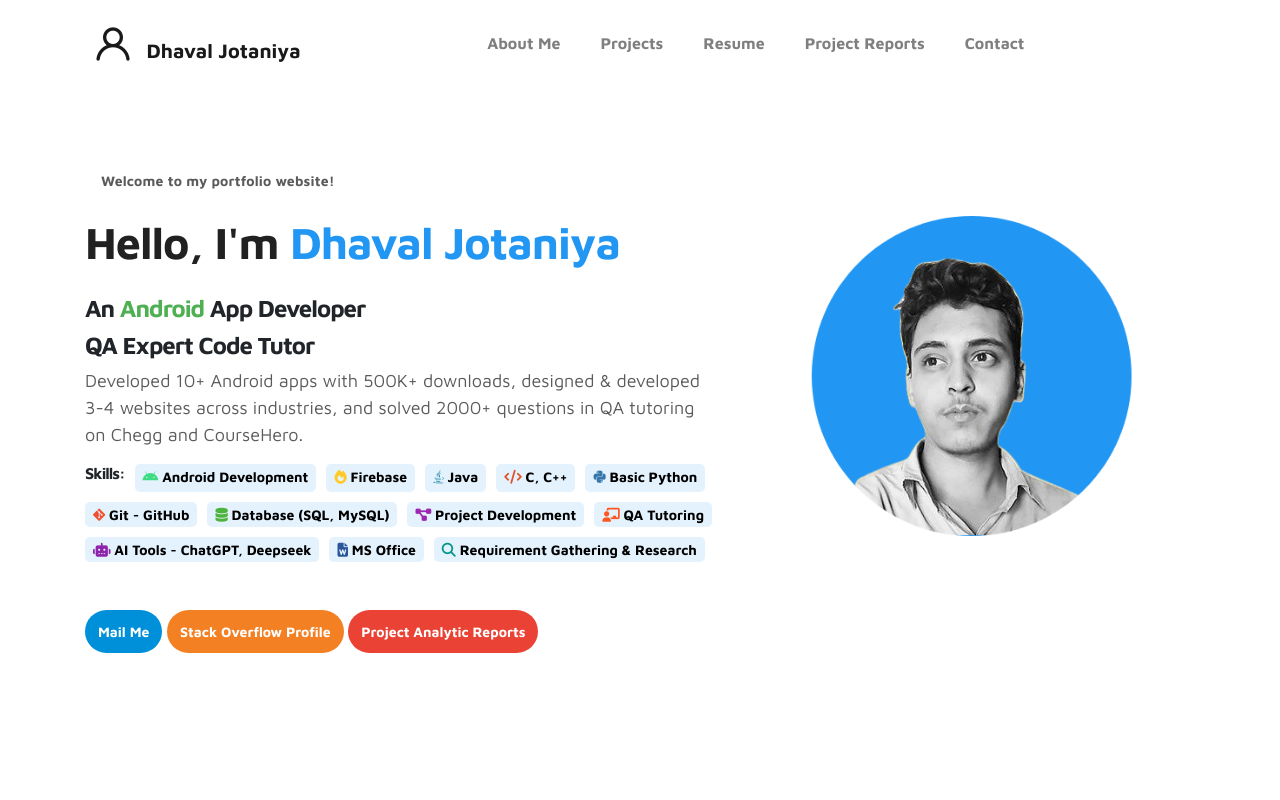
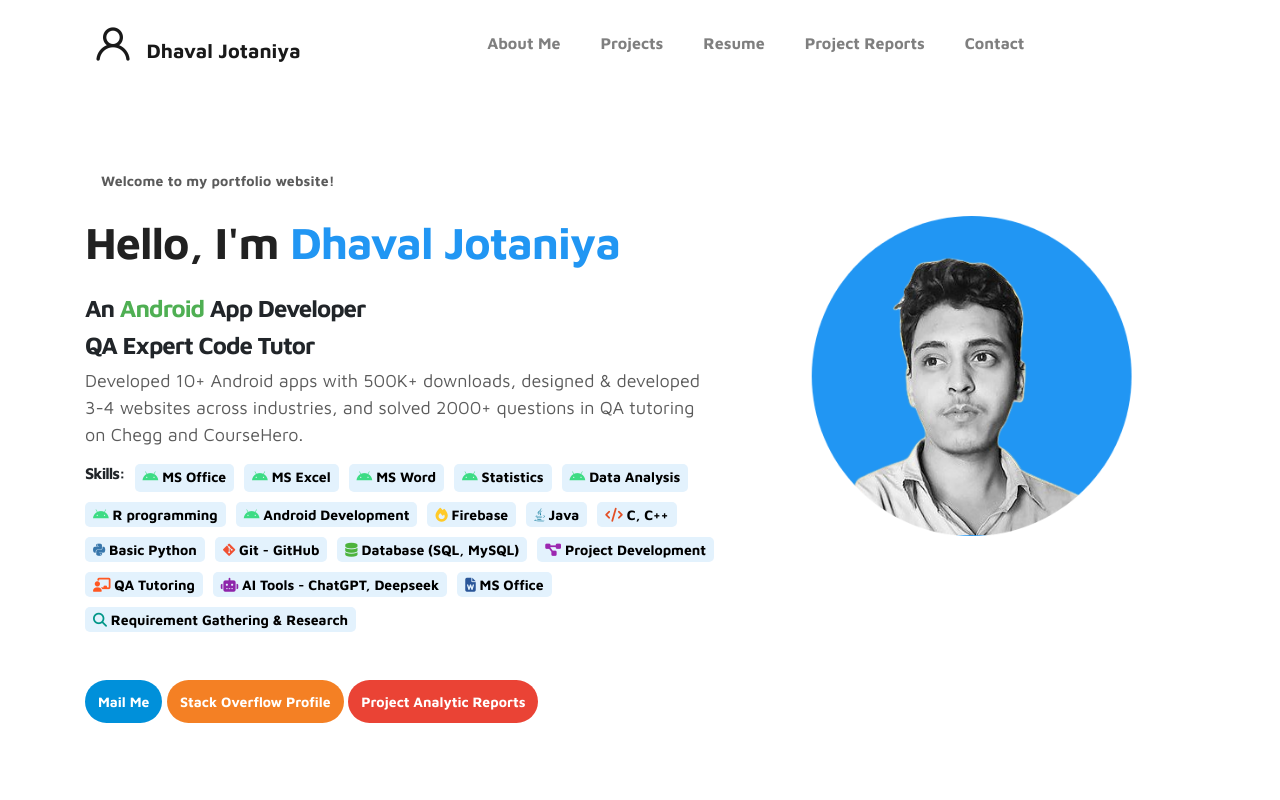
Before and after one commit to Dhavalj24/Portfolio, a plain HTML site: page index.html in a window 1280 px wide. Shown: the top 800 px of the page. Drawn offline with Linux system fonts and the light colour scheme.

Commit message:
Local changes to index.html

```diff
--- a/index.html
+++ b/index.html
@@ -73,6 +73,12 @@
 
 						 <div class="skills-container mt-3">
 							<h6>Skills: </h6>
+							<span class="skill-badge"><i class="fab fa-android" style="color: #3DDC84;"></i> MS Office</span>
+							<span class="skill-badge"><i class="fab fa-android" style="color: #3DDC84;"></i> MS Excel</span>
+							<span class="skill-badge"><i class="fab fa-android" style="color: #3DDC84;"></i> MS Word</span>
+							<span class="skill-badge"><i class="fab fa-android" style="color: #3DDC84;"></i> Statistics</span>
+							<span class="skill-badge"><i class="fab fa-android" style="color: #3DDC84;"></i> Data Analysis</span>
+							<span class="skill-badge"><i class="fab fa-android" style="color: #3DDC84;"></i> R programming</span>
 							<span class="skill-badge"><i class="fab fa-android" style="color: #3DDC84;"></i> Android Development</span>
 							<span class="skill-badge"><i class="fas fa-fire" style="color: #FFCA28;"></i> Firebase</span>
 							<span class="skill-badge"><i class="fab fa-java" style="color: #007396;"></i> Java</span>
```
